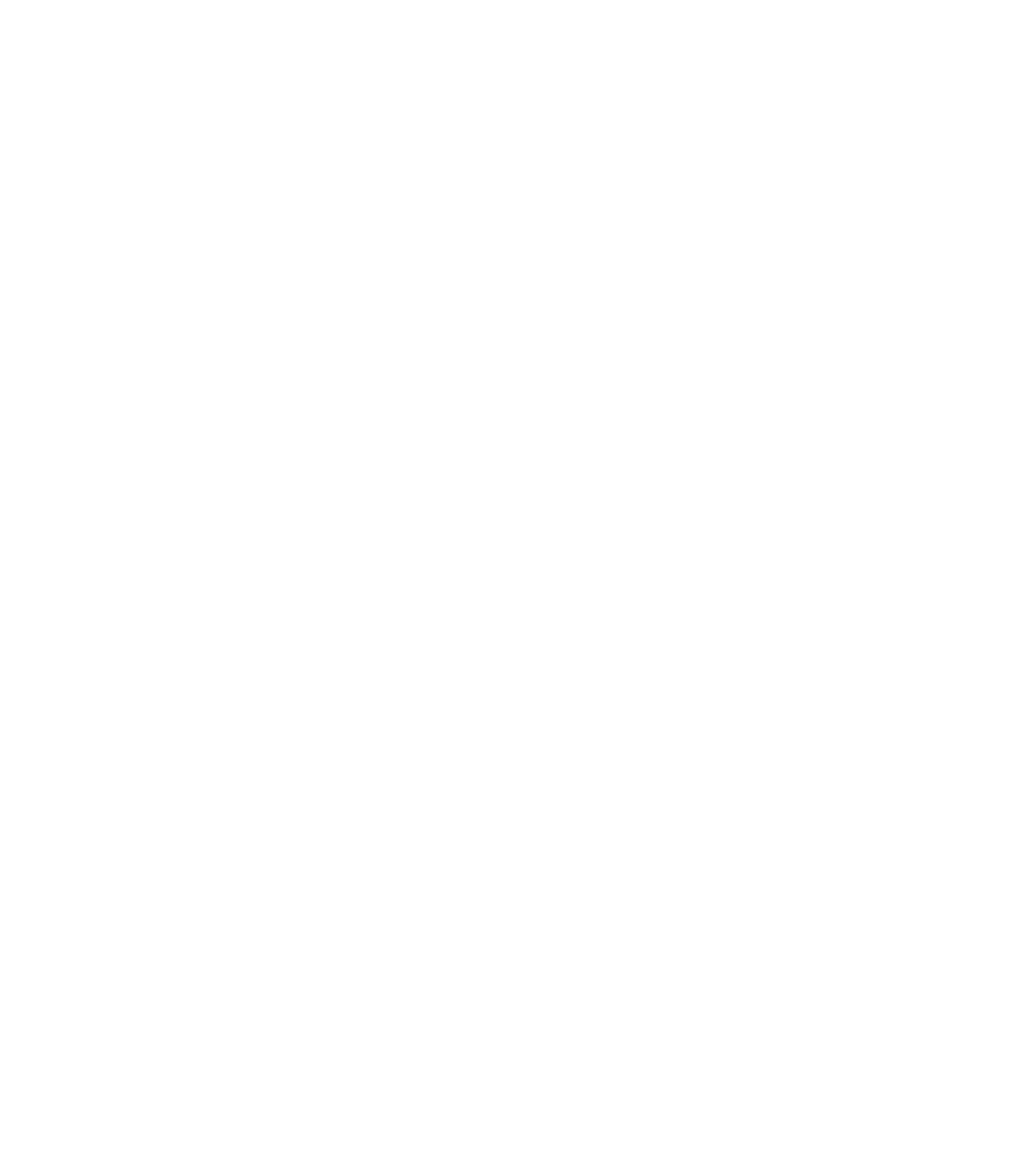
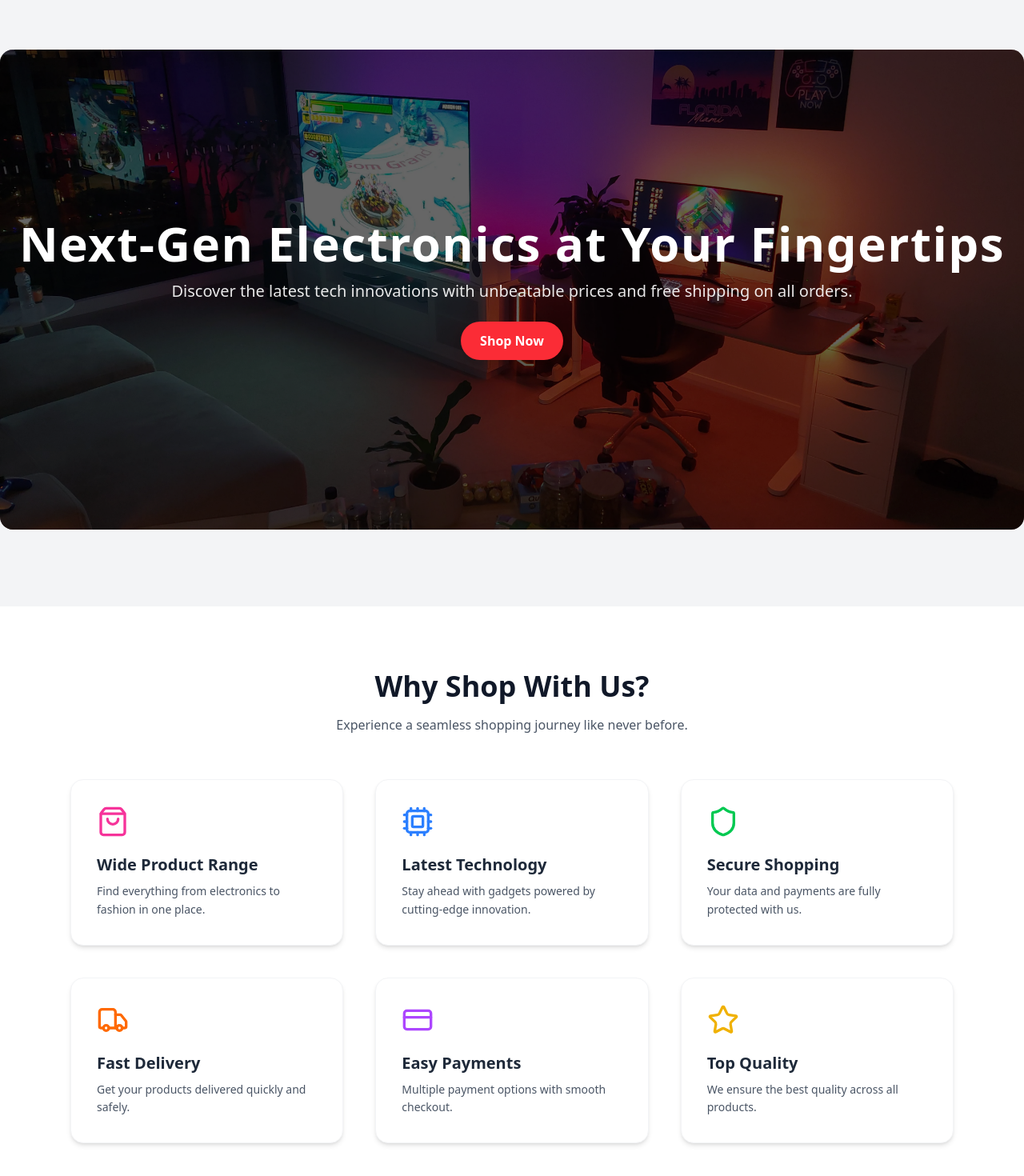
Before and after one commit to Ghanashyam2003/E-Commerce, a React (Vite) app: page / in a window 1280 px wide. Shown: the part 156-1626 px from the top of the page at 80% size. Before the commit the page ends 800 px from the top, so only its background shows below. Built offline with nearby package versions, Linux system fonts and the light colour scheme; no server answers.

Commit message:
Completing with features section

```diff
--- a/package.json
+++ b/package.json
@@ -13,6 +13,7 @@
     "@clerk/clerk-react": "^5.43.1",
     "@tailwindcss/vite": "^4.1.12",
     "axios": "^1.11.0",
+    "framer-motion": "^12.23.12",
     "lucide-react": "^0.540.0",
     "react": "^19.1.1",
     "react-dom": "^19.1.1",
--- /dev/null
+++ b/src/components/Features.jsx
@@ -0,0 +1,87 @@
+// src/components/Features.jsx
+import { motion } from "framer-motion";
+import { ShoppingBag, Cpu, Shield, Truck, CreditCard, Star } from "lucide-react";
+
+const features = [
+  {
+    icon: <ShoppingBag className="w-10 h-10 text-pink-500" />,
+    title: "Wide Product Range",
+    description: "Find everything from electronics to fashion in one place.",
+  },
+  {
+    icon: <Cpu className="w-10 h-10 text-blue-500" />,
+    title: "Latest Technology",
+    description: "Stay ahead with gadgets powered by cutting-edge innovation.",
+  },
+  {
+    icon: <Shield className="w-10 h-10 text-green-500" />,
+    title: "Secure Shopping",
+    description: "Your data and payments are fully protected with us.",
+  },
+  {
+    icon: <Truck className="w-10 h-10 text-orange-500" />,
+    title: "Fast Delivery",
+    description: "Get your products delivered quickly and safely.",
+  },
+  {
+    icon: <CreditCard className="w-10 h-10 text-purple-500" />,
+    title: "Easy Payments",
+    description: "Multiple payment options with smooth checkout.",
+  },
+  {
+    icon: <Star className="w-10 h-10 text-yellow-500" />,
+    title: "Top Quality",
+    description: "We ensure the best quality across all products.",
+  },
+];
+
+export default function Features() {
+  return (
+    <section className="relative py-20 bg-white">
+      {/* Title */}
+      <div className="text-center mb-14">
+        <motion.h2
+          initial={{ opacity: 0, y: -20 }}
+          whileInView={{ opacity: 1, y: 0 }}
+          transition={{ duration: 0.6 }}
+          viewport={{ once: true }}
+          className="text-4xl font-bold text-gray-900"
+        >
+          Why Shop With Us?
+        </motion.h2>
+        <motion.p
+          initial={{ opacity: 0 }}
+          whileInView={{ opacity: 1 }}
+          transition={{ delay: 0.2, duration: 0.6 }}
+          viewport={{ once: true }}
+          className="text-gray-600 mt-4"
+        >
+          Experience a seamless shopping journey like never before.
+        </motion.p>
+      </div>
+
+      {/* Features Grid */}
+      <div className="grid grid-cols-1 sm:grid-cols-2 lg:grid-cols-3 gap-10 max-w-6xl mx-auto px-6">
+        {features.map((feature, index) => (
+          <motion.div
+            key={index}
+            initial={{ opacity: 0, y: 40 }}
+            whileInView={{ opacity: 1, y: 0 }}
+            transition={{ delay: index * 0.2, duration: 0.6 }}
+            whileHover={{ scale: 1.05 }}
+            viewport={{ once: true }}
+            className="bg-white rounded-2xl shadow-md p-8 border border-gray-100 hover:shadow-xl transition duration-300"
+          >
+            <div className="mb-5">{feature.icon}</div>
+            <h3 className="text-xl font-semibold text-gray-800 mb-2">
+              {feature.title}
+            </h3>
+            <p className="text-gray-600 text-sm leading-relaxed">
+              {feature.description}
+            </p>
+          </motion.div>
+        ))}
+      </div>
+    </section>
+  );
+}
--- /dev/null
+++ b/src/components/MidBanner.jsx
@@ -0,0 +1,34 @@
+import React from 'react'
+import banner from '../assets/banner1.jpg'
+
+const MidBanner = () => {
+  return (
+    <div className='bg-gray-100 md:py-24'>
+      <div
+        className='relative max-w-7xl mx-auto md:rounded-2xl pt-28 bg-cover bg-center h-[550px] md:h-[600px]'
+        style={{
+          backgroundImage: `url(${banner})`,
+          backgroundPosition: 'center',
+          backgroundAttachment: 'fixed'
+        }}
+      >
+        {/* Overlay */}
+        <div className='absolute inset-0 bg-black/60 md:rounded-2xl flex items-center justify-center'>
+          <div className='text-center text-white px-4'>
+            <h1 className='text-3xl md:text-5xl lg:text-6xl font-extrabold mb-4 tracking-wide'>
+              Next-Gen Electronics at Your Fingertips
+            </h1>
+            <p className='text-lg md:text-xl mb-6 opacity-90'>
+              Discover the latest tech innovations with unbeatable prices and free shipping on all orders.
+            </p>
+            <button className='bg-red-500 hover:bg-red-600 text-white font-semibold py-3 px-6 rounded-full shadow-lg transition duration-300 transform hover:scale-105'>
+              Shop Now
+            </button>
+          </div>
+        </div>
+      </div>
+    </div>
+  )
+}
+
+export default MidBanner
--- a/src/components/Navbar.jsx
+++ b/src/components/Navbar.jsx
@@ -123,7 +123,7 @@
             onClick={() => setMobileOpen(false)}
           >
             <span className="font-serif">Z</span>
-            <span className="font- text-gray-950" font-size="2xl" >
+            <span className="font- text-gray-950" fontSize="2xl" >
               aptro
             </span>
           </Link>
--- a/src/pages/Home.jsx
+++ b/src/pages/Home.jsx
@@ -1,10 +1,15 @@
 import React from 'react'
 import Carousel from '../components/Carousel'
+import MidBanner from '../components/MidBanner';
+import Features  from '../components/Features';
+
 
 function Home() {
   return (
     <>
       <Carousel />
+      <MidBanner />
+      <Features />
     </>
   );
 }
```
Also changed, not shown: src/assets/banner1.jpg (added), 1 other file (tests, documents, lock files or other folders).
